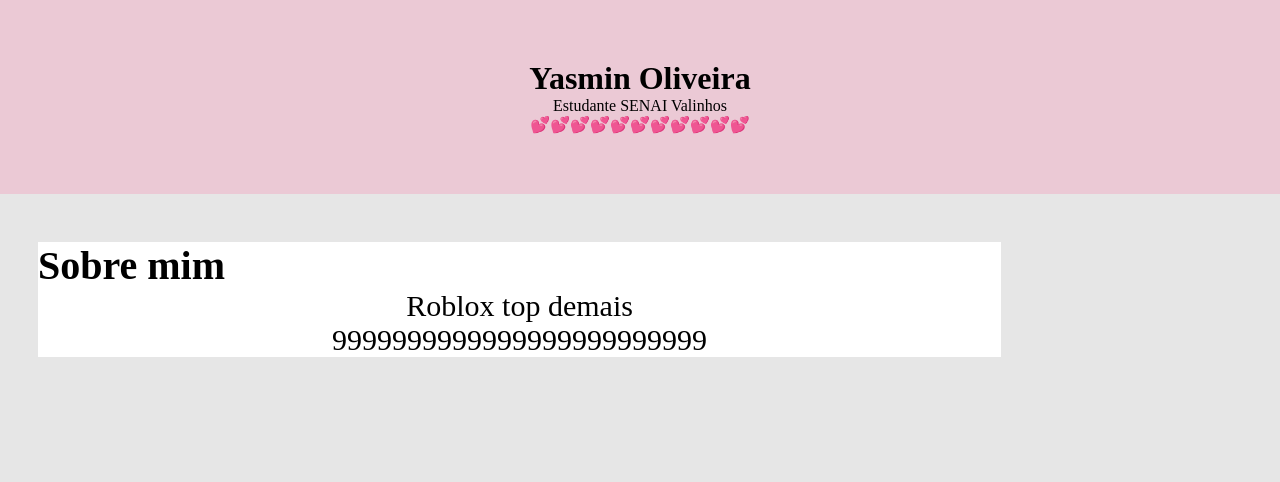
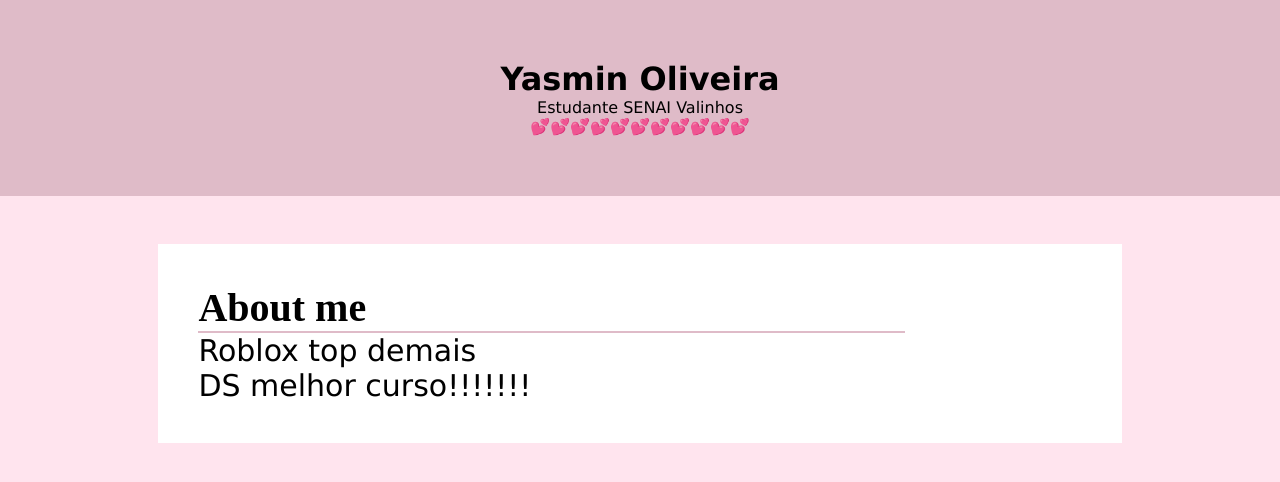
Before and after one commit to yassssml/meu_primeiro_site, a plain HTML site: page index.html in a window 1280 px wide. Drawn offline with Linux system fonts and the light colour scheme; a web font is replaced by a local one.

Commit message:
finish about section

```diff
--- a/assets/styles/index.css
+++ b/assets/styles/index.css
@@ -14,30 +14,36 @@ body {
 }
 
 h1,p {
-    text-align: center;
-    font-family: "Bitcount";
+    font-family:'Lucida Sans', 'Lucida Sans Regular', 'Lucida Grande', 'Lucida Sans Unicode', Geneva, Verdana, sans-serif
 }
-
 header {
-    background-color: rgb(235, 201, 213);
+    background-color: rgb(223, 187, 200);
     color: black;
     padding: 60px;
+    text-align: center;
 }
 
 main {
-    background-color: #e6e6e6;
+    background-color: rgb(255, 228, 238);
     flex: 1;
-    padding-top: 48px;
-    padding-bottom: 48px;
-    padding-left: 38px;
-    padding-right: 38px;
+    padding: 48px 38px 48px 38px;
     width: 100%;
 }
+
+about-section {
+    display: block;
+    background-color: #ffffff;
+    width: 80%;
+    margin: 0 auto;
+    padding: 40px;
+}
+
 
 #titulo-sobre-mim {
     font-size: 40px;
     width: 80%;
     background-color: #ffffff;
+    border-bottom: 2px solid rgb(223, 187, 200);
 }
 
 .texto-sobre-mim {
--- a/index.html
+++ b/index.html
@@ -15,9 +15,9 @@
 
     <main>
       <about-section>
-<h3 id="titulo-sobre-mim">Sobre mim</h3>
+<h3 id="titulo-sobre-mim">About me</h3>
 <p class="texto-sobre-mim">Roblox top demais</p>
-<p class="texto-sobre-mim">9999999999999999999999999</p>
+<p class="texto-sobre-mim">DS melhor curso!!!!!!!</p>
       </about-section>
     </main>
 </body>
```
